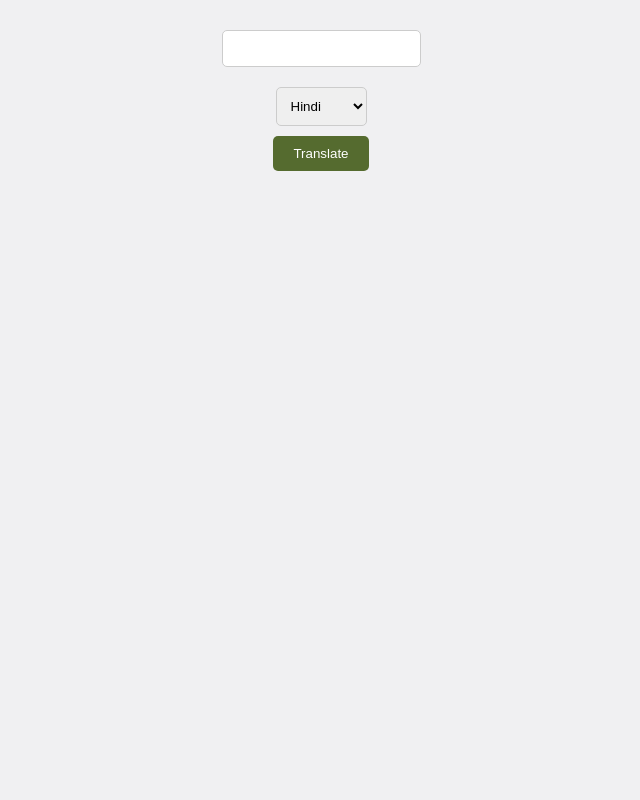
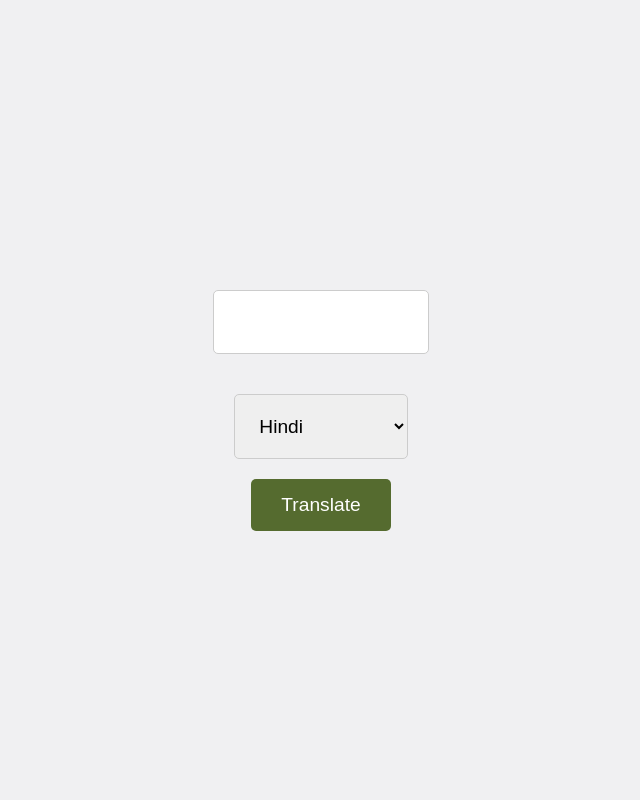
Before and after one commit to DarshanBanait/Translator, a Django app: page / in a window 1280 px wide. Shown: the whole page, without its empty margins (319-959 px from the left). Run offline with Django 5.2, Linux system fonts and the light colour scheme.

Commit message:
added css to the index.html file

```diff
--- a/translator/main/templates/main/index.html
+++ b/translator/main/templates/main/index.html
@@ -2,19 +2,51 @@
 <html>
 <head>
     <title>GFG</title>
+    <style>
+        body {
+            display: flex;
+            justify-content: center;
+            align-items: center;
+            height: 100vh;
+            margin: 0;
+            font-family: Arial, sans-serif;
+            background-color: #f0f0f2;
+            color: #333;
+        }
+        form {
+            text-align: center;
+        }
+        input[type="text"], select {
+            padding: 20px;
+            margin: 20px 0;
+            border-radius: 5px;
+            border: 1px solid #ccc;
+            width: 60%; /* Adjust based on preference */
+            font-size: 1.2rem; /* Bigger text */
+        }
+        button {
+            padding: 15px 30px;
+            background-color: #556b2f;
+            color: white;
+            border: none;
+            border-radius: 5px;
+            cursor: pointer;
+            font-size: 1.2rem; /* Bigger text */
+        }
+    </style>
 </head>
-<body style="font-family: Arial, sans-serif; background-color: #f0f0f2; color: #333;">
-<form method="post" style="text-align: center; margin-top: 20px;">
+<body>
+<form method="post">
     {% csrf_token %}
-    <input type="text" name="translate" required style="padding: 10px; margin: 10px 0; border-radius: 5px; border: 1px solid #ccc;">
+    <input type="text" name="translate" required>
     <br>
-    <select required name="language" style="padding: 10px; margin: 10px 0; border-radius: 5px; border: 1px solid #ccc;">
+    <select required name="language">
         <option value="Hindi">Hindi</option>
         <option value="Marathi">Marathi</option>
         <option value="German">German</option>
     </select>
     <br>
-    <button type="submit" style="padding: 10px 20px; background-color: #556b2f; color: white; border: none; border-radius: 5px; cursor: pointer;">Translate</button>
+    <button type="submit">Translate</button>
 </form>
 </body>
 </html>
```
